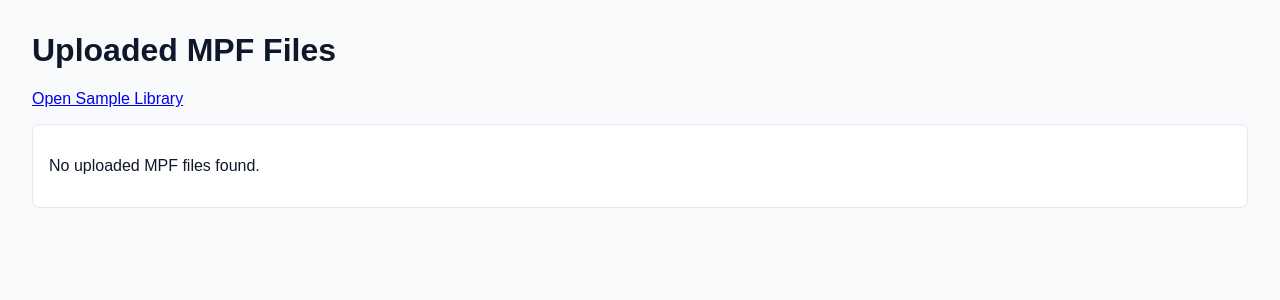
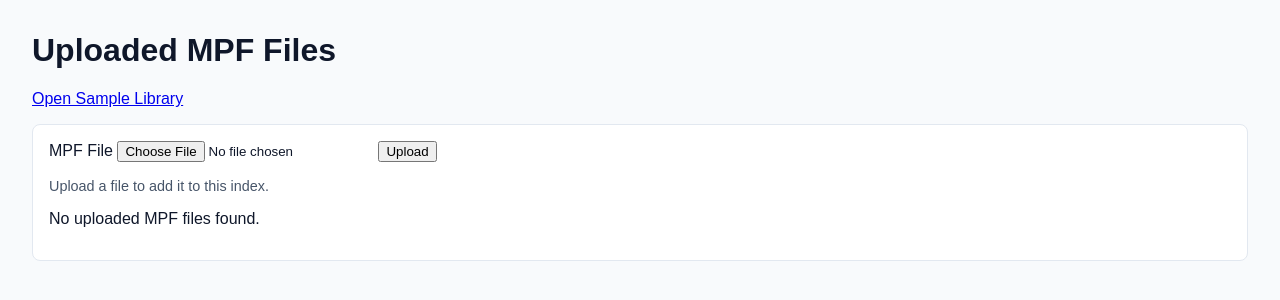
Before and after one commit to ravenorb/g-code, a FastAPI app: page / in a window 1280 px wide. Shown: the top 300 px of the page. Run offline with FastAPI, Linux system fonts and the light colour scheme; data that the repository does not hold is empty.

Commit message:
Add homepage upload form wired to /upload

```diff
--- a/server/app/templates/index.html
+++ b/server/app/templates/index.html
@@ -28,17 +28,39 @@
         display: inline-block;
         margin-bottom: 1rem;
       }
+      .upload-form {
+        margin-bottom: 1rem;
+        display: flex;
+        flex-wrap: wrap;
+        gap: 0.5rem;
+        align-items: center;
+      }
+      .muted {
+        color: #475569;
+        font-size: 0.9rem;
+      }
     </style>
   </head>
   <body>
     <h1>Uploaded MPF Files</h1>
     <a class="top-link" href="/match">Open Sample Library</a>
     <div class="card">
+      <form id="upload-form" class="upload-form">
+        <label>
+          MPF File
+          <input id="file-input" type="file" name="file" accept=".mpf,.txt,.gcode" required />
+        </label>
+        <button type="submit">Upload</button>
+      </form>
+      <p id="upload-status" class="muted">Upload a file to add it to this index.</p>
       <p id="status">Scanning data directory...</p>
       <ul id="file-list"></ul>
     </div>
 
     <script>
+      const uploadForm = document.getElementById("upload-form");
+      const uploadStatus = document.getElementById("upload-status");
+      const fileInput = document.getElementById("file-input");
       const status = document.getElementById("status");
       const list = document.getElementById("file-list");
 
@@ -70,6 +92,37 @@
         }
       }
 
+      uploadForm.addEventListener("submit", async (event) => {
+        event.preventDefault();
+        const file = fileInput.files && fileInput.files[0];
+        if (!file) {
+          uploadStatus.textContent = "Choose a file before uploading.";
+          return;
+        }
+
+        const formData = new FormData();
+        formData.append("file", file);
+        uploadStatus.textContent = "Uploading...";
+
+        try {
+          const response = await fetch("/upload", {
+            method: "POST",
+            body: formData,
+          });
+
+          if (!response.ok) {
+            throw new Error("Upload failed");
+          }
+
+          const body = await response.json();
+          uploadStatus.textContent = `Uploaded ${file.name} as job ${body.job_id}.`;
+          uploadForm.reset();
+          await loadFiles();
+        } catch (error) {
+          uploadStatus.textContent = `Error: ${error.message}`;
+        }
+      });
+
       loadFiles();
     </script>
   </body>
```
Also changed, not shown: server/tests/test_api.py (+1 -0 lines).
